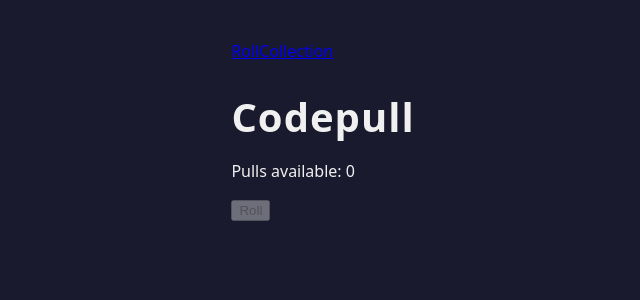
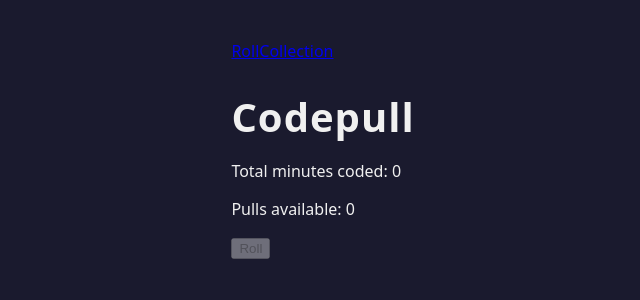
Before and after one commit to notkelly1/codepull, a React (Vite) app: page / in a window 1280 px wide. Shown: the top 300 px of the page, without its empty margins (317-957 px from the left). Built offline with nearby package versions, Linux system fonts and the light colour scheme; no server answers.

Commit message:
show minutes coded

```diff
--- a/src/App.jsx
+++ b/src/App.jsx
@@ -63,6 +63,7 @@ function App() {
               addToCollection={addToCollection}
               pullsAvailable={pullsAvailable}
               spendPull={spendPull}
+              totalMinutesCoded={totalMinutesCoded}
             />
           }
         /> {/*closes route for RollPage*/}
--- a/src/pages/RollPage.jsx
+++ b/src/pages/RollPage.jsx
@@ -3,7 +3,7 @@
 import {useState} from 'react'
 import {CREATURES} from '../creatures'
 
-function RollPage({ addToCollection, pullsAvailable, spendPull }) {
+function RollPage({ addToCollection, pullsAvailable, spendPull, totalMinutesCoded }) {
     const [selectedCreature, setSelectedCreature] = useState(null)
 
 {/* function that handles the gacha roll, picks a random index into the CREATURES array and calls setSelectedCreature, triggering react to update the UI with new value*/}
@@ -23,6 +23,7 @@ function RollPage({ addToCollection, pullsAvailable, spendPull }) {
   return (
     <div className="app">
       <h1>Codepull</h1>
+      <p>Total minutes coded: {totalMinutesCoded}</p>
       <p>Pulls available: {pullsAvailable}</p>
       {/* button that calls handleRoll function when clicked, triggering a new gacha roll */}
       <button onClick={handleRoll} disabled={pullsAvailable <= 0}>
```
